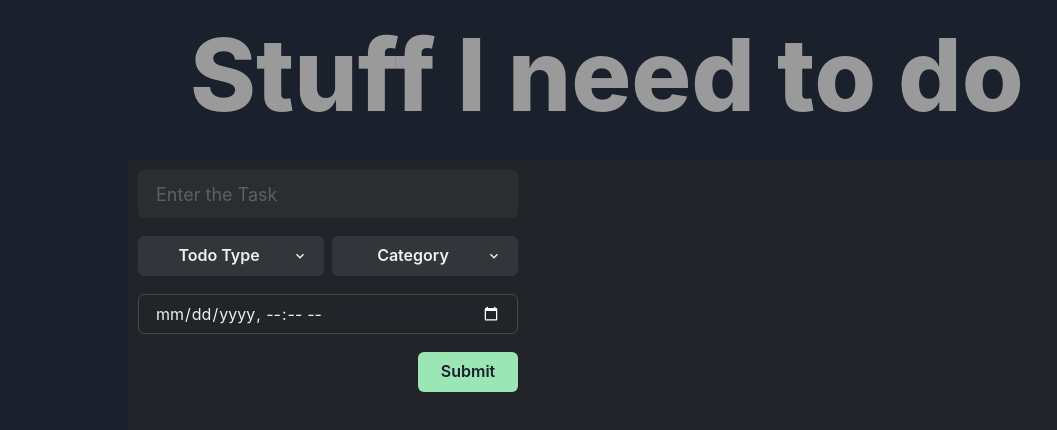
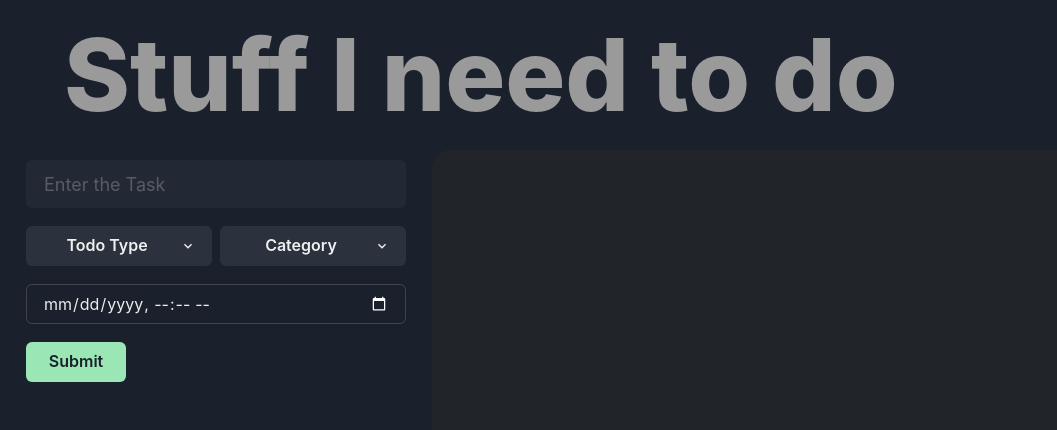
Before and after one commit to Chandankrswain/TODO-LIST, a React (Vite) app: page / in a window 1280 px wide. Shown: the top 430 px of the page, without its empty margins (0-1057 px from the left). Built offline with nearby package versions, Linux system fonts and the light colour scheme.

Commit message:
Made the Page Responsive

```diff
--- a/src/App.tsx
+++ b/src/App.tsx
@@ -1,4 +1,4 @@
-import { Grid, GridItem, HStack, VStack } from "@chakra-ui/react";
+import { Grid, GridItem, HStack, VStack, Box, Text } from "@chakra-ui/react";
 import InputBar from "./components/InputBar";
 import TodoTypeMenu from "./components/TodoTypeMenu";
 import DateAndTime from "./components/DateAndTime";
@@ -19,7 +19,7 @@ const headStyle = {
   fontSize: "100px",
   fontWeight: "800",
   color: "#9a9a9a",
-  marginLeft: "190px",
+  marginLeft: "5%", // Adjusted for smaller screens
 };
 
 function App() {
@@ -43,13 +43,13 @@ function App() {
     <>
       <h1 style={headStyle}>Stuff I need to do</h1>
       <Grid
-        marginLeft="10%"
-        marginTop="10px"
-        h="600px"
-        width="80%"
-        templateColumns="400px 1fr"
+        templateColumns={{ base: "1fr", lg: "400px 1fr" }} // Responsive layout
+        gap={4}
+        marginX={{ base: "1%", lg: "auto" }} // Centered on larger screens
+        maxWidth="1960px"
+        paddingX={4}
       >
-        <GridItem justifyContent="center" width="400px" bg="#212529">
+        <GridItem>
           <VStack alignItems="right">
             <InputBar name={"inputBar"} onChange={handleChange} />
             <HStack margin="0px 10px 10px 10px">
@@ -71,13 +71,13 @@ function App() {
               />
             </HStack>
             <DateAndTime name={"dateAndTime"} onChange={handleChange} />
-            <VStack alignItems="end">
-              <SubmitButton handleClick={handleSubmit} />
-            </VStack>
+            <SubmitButton handleClick={handleSubmit} />
           </VStack>
         </GridItem>
-        <GridItem width="100%" bg="#212529">
-          <TodoCards data={cardData} setCardData={setCardData} />
+        <GridItem>
+          <Box borderRadius={19} bg="#212529" minHeight="600px" padding="1px">
+            <TodoCards data={cardData} setCardData={setCardData} />
+          </Box>
         </GridItem>
       </Grid>
     </>
--- a/src/components/TodoCards.tsx
+++ b/src/components/TodoCards.tsx
@@ -1,6 +1,5 @@
 import { Card, CardBody, Text, Button, HStack, VStack } from "@chakra-ui/react";
 import { ArrowUpIcon, ArrowDownIcon } from "@chakra-ui/icons";
-import { useState } from "react";
 
 const TodoCards = ({ data, setCardData }: any) => {
   const handleClick = (index: number) => {
@@ -20,7 +19,7 @@ const TodoCards = ({ data, setCardData }: any) => {
           bgColor="#333333"
           border="2px solid"
           borderColor={item.completed ? "#B5E550" : "transparent"}
-          borderRadius={15}
+          borderRadius={16}
         >
           <CardBody>
             <HStack justifyContent="space-between">
@@ -33,14 +32,14 @@ const TodoCards = ({ data, setCardData }: any) => {
                 >
                   {item.inputBar}
                 </Text>
-                <HStack>
+                <HStack gap={3}>
                   <Text fontSize={15} color="#fbff12">
                     #{item.todoType}
                   </Text>
-                  <Text fontSize={15} color="#ff206e">
+                  <Text fontSize={13} color="#ff206e">
                     #{item.Category}
                   </Text>
-                  <Text fontSize={15} color="#41ead4">
+                  <Text fontSize={12} color="#41ead4">
                     #{item.dateAndTime}
                   </Text>
                 </HStack>
```
